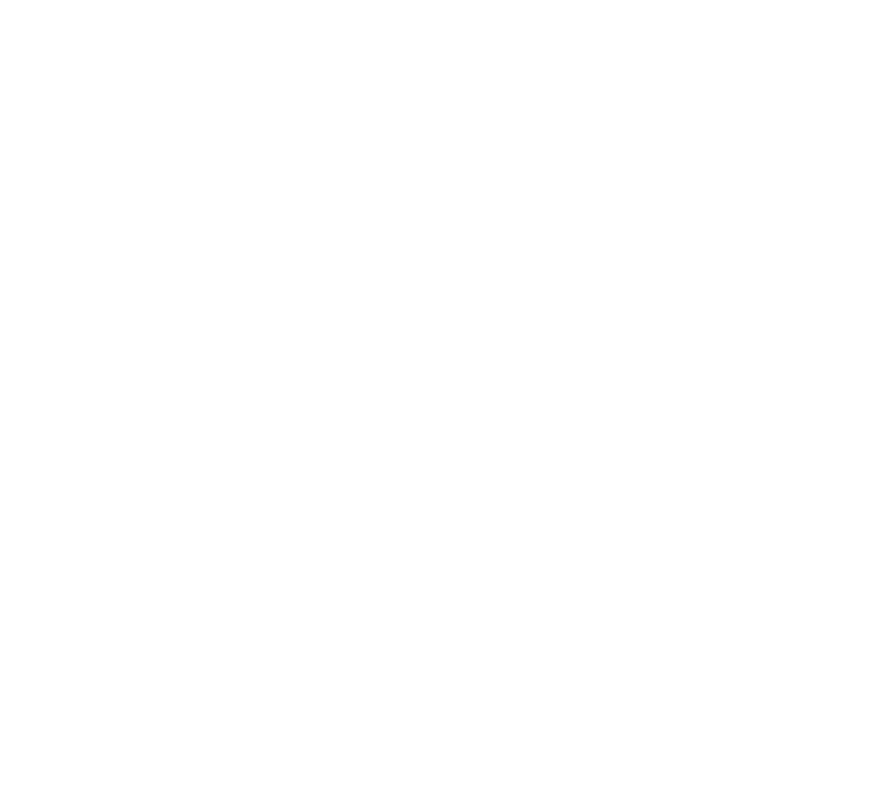
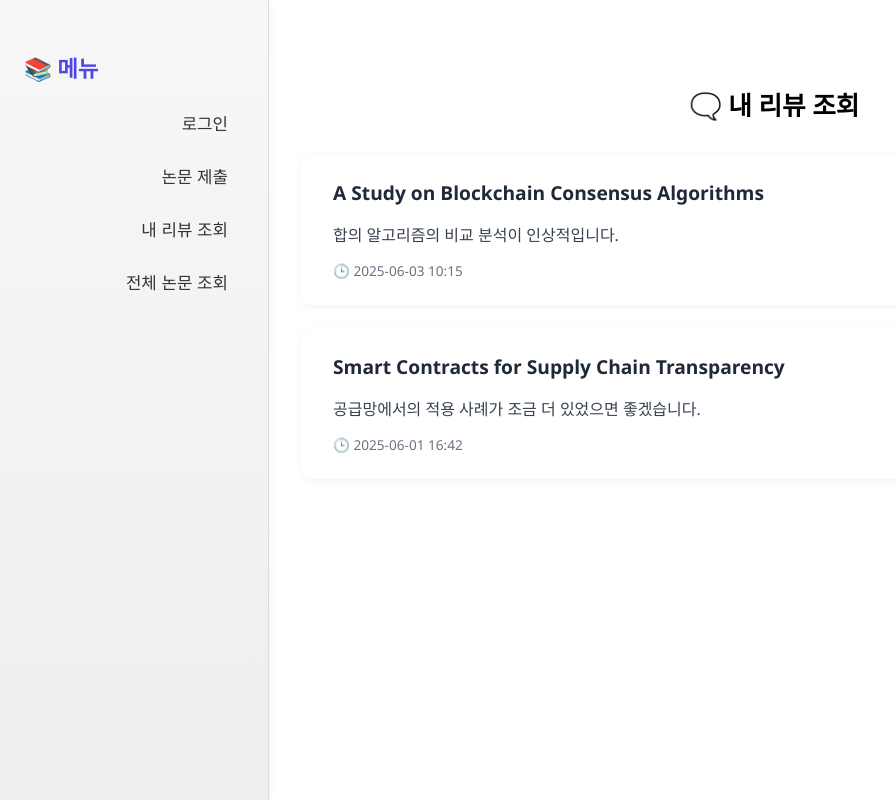
Before and after one commit to meongju0o0/block-chain-front, a React (Create React App) app: page /my-comments in a window 1280 px wide. Before the commit this address had no page. Shown: the whole page, without its empty margins (0-895 px from the left). Built offline with nearby package versions, Linux system fonts and the light colour scheme.

Commit message:
myComments

```diff
--- a/src/components/Sidebar.js
+++ b/src/components/Sidebar.js
@@ -9,9 +9,8 @@
       <ul>
         <li><Link to="/login">로그인</Link></li>
         <li><Link to="/submit">논문 제출</Link></li>
-        <li><a href="#my-comments">내 리뷰 조회</a></li>
+        <li><Link to="/my-comments">내 리뷰 조회</Link></li>
         <li><Link to="/">전체 논문 조회</Link></li>
-        <li><a href="#topics">주제 별 논문 조회</a></li>
       </ul>
     </nav>
   );
--- a/src/index.js
+++ b/src/index.js
@@ -6,6 +6,7 @@
 import PaperDetail from './pages/PaperDetail';
 import LoginPage from './pages/LoginPage';
 import SubmitPage from './pages/SubmitPage';
+import MyCommentsPage from './pages/MyCommentsPage';
 import './index.css';
 
 const root = ReactDOM.createRoot(document.getElementById('root'));
@@ -13,9 +14,10 @@
   <Router>
     <Routes>
       <Route path="/" element={<App />} />
+      <Route path="/login" element={<LoginPage />} />
       <Route path="/paper/:id" element={<PaperDetail />} />
-      <Route path="/login" element={<LoginPage />} />
       <Route path="/submit" element={<SubmitPage />} />
+      <Route path="/my-comments" element={<MyCommentsPage />} />
     </Routes>
   </Router>
 );
--- /dev/null
+++ b/src/pages/MyCommentsPage.js
@@ -0,0 +1,43 @@
+import React from 'react';
+import Sidebar from '../components/Sidebar';
+import '../styles/Layout.css';
+import '../styles/MyCommentsPage.css';
+
+const dummyComments = [
+  {
+    id: 1,
+    paperTitle: 'A Study on Blockchain Consensus Algorithms',
+    content: '합의 알고리즘의 비교 분석이 인상적입니다.',
+    timestamp: '2025-06-03 10:15',
+  },
+  {
+    id: 2,
+    paperTitle: 'Smart Contracts for Supply Chain Transparency',
+    content: '공급망에서의 적용 사례가 조금 더 있었으면 좋겠습니다.',
+    timestamp: '2025-06-01 16:42',
+  },
+];
+
+function MyCommentsPage() {
+  return (
+    <div className="layout">
+      <Sidebar />
+      <main className="container">
+        <section className="my-comments-section">
+          <h2>🗨️ 내 리뷰 조회</h2>
+          <ul className="comment-list">
+            {dummyComments.map((comment) => (
+              <li key={comment.id} className="comment-card">
+                <h3>{comment.paperTitle}</h3>
+                <p>{comment.content}</p>
+                <span className="timestamp">🕒 {comment.timestamp}</span>
+              </li>
+            ))}
+          </ul>
+        </section>
+      </main>
+    </div>
+  );
+}
+
+export default MyCommentsPage;
--- /dev/null
+++ b/src/styles/MyCommentsPage.css
@@ -0,0 +1,45 @@
+.my-comments-section {
+  padding-top: 2rem;
+}
+
+.my-comments-section h2 {
+  font-size: 1.6rem;
+  margin-bottom: 2rem;
+  text-align: center;
+}
+
+.comment-list {
+  display: flex;
+  flex-direction: column;
+  gap: 1.5rem;
+
+  list-style: none;        /* ✅ 불릿 제거 */
+  padding: 0;              /* ✅ 기본 여백 제거 */
+  margin: 0;
+}
+
+.comment-card {
+  background-color: #ffffff;
+  padding: 1.5rem 2rem;
+  border-radius: 12px;
+  box-shadow: 0 2px 10px rgba(0, 0, 0, 0.05);
+  transition: all 0.2s ease-in-out;
+}
+
+.comment-card h3 {
+  margin: 0 0 0.8rem;
+  font-size: 1.2rem;
+  font-weight: 600;
+  color: #1f2937;
+}
+
+.comment-card p {
+  font-size: 1rem;
+  color: #374151;
+  margin-bottom: 0.8rem;
+}
+
+.comment-card .timestamp {
+  font-size: 0.85rem;
+  color: #6b7280;
+}
```
